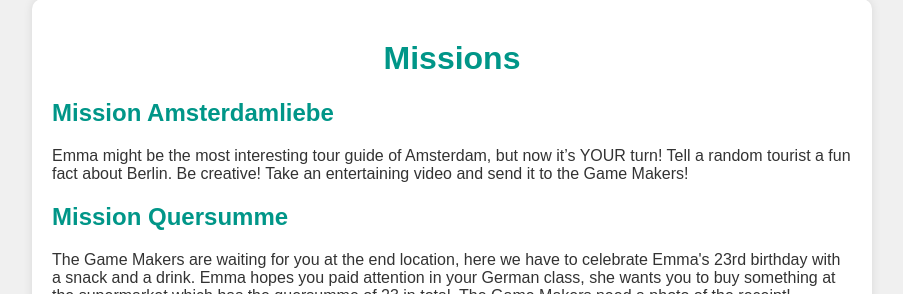
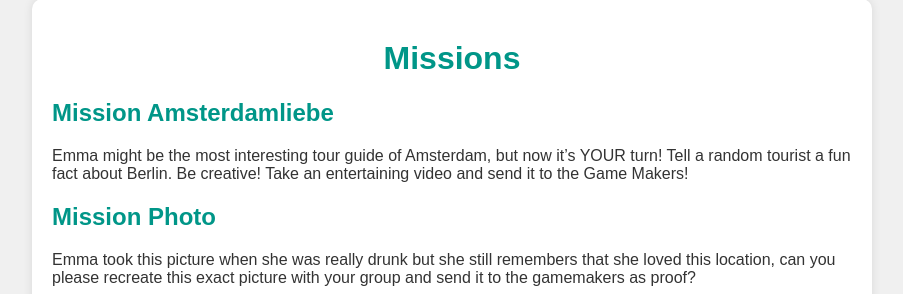
Before and after one commit to rubendcode/emmashunt, a Flask app: page /missions in a window 1280 px wide. Shown: the part 21-315 px from the top of the page, without its empty margins (188-1091 px from the left). Run offline with Flask 3, Linux system fonts and the light colour scheme.

Commit message:
poort
poort

```diff
--- a/templates/missions.html
+++ b/templates/missions.html
@@ -56,6 +56,12 @@
                 a fun fact about Berlin. Be creative! Take an entertaining video and send it to the Game Makers!</p>
         </div>
         <div class="mission">
+            <h2>Mission Photo</h2>
+            <p>Emma took this picture when she was really drunk but she still remembers that she loved this location,
+                can you please recreate this exact picture with your group and send it to the gamemakers as proof?</p>
+            <img src="{{ url_for('static', filename='poort.jpg') }}" alt="Drunk Emma's photo" class="photo">
+        </div>
+        <div class="mission">
             <h2>Mission Quersumme</h2>
             <p>The Game Makers are waiting for you at the end location, here we have to celebrate Emma's 23rd birthday
                 with a snack and a drink.
@@ -65,9 +71,10 @@
         <div class="mission">
             <h2>Mission JK (CLOSES AT 8)</h2>
             <p>Emma spreads so much love and creativity. Now it is time to give back. Draw something for Emma on the JK
-                common room white board for <strong>10 minutes</strong> and make a time lapse video of this.
+                common room white board for <strong>5 minutes</strong> and make a time lapse video of this.
 
-            <p><strong>The Computational Social Science common room is in the basement of the JK building at UvA
+            <p><strong>The white board you have to draw on is across the Computational Social Science common room is in
+                    the basement of the JK building at UvA
                     Roeterseiland.</strong>
             <p>
             </p>
--- a/templates/scavengerhunt.html
+++ b/templates/scavengerhunt.html
@@ -92,7 +92,9 @@
 
             You are not allowed to come to the final destination before you find all the coordinates!</p>
 
-            <p>The conctact person of your groups sends all pictures to: +31 6 13974921</p>
+            <p>1 conctact person of your groups sends all pictures to: +31 6 13974921
+                THE ORDER OF THE MISSIONS DOES NOT MATTER
+            </p>
             <button class="start-button" onclick="window.location.href='{{ url_for('missions') }}'">START THE
                 HUNT</button>
             <p><img src="{{ url_for('static', filename='liggendeemma.jpg') }}" alt="Cover Image" class="cover-image">
```
Also changed, not shown: 3 other files.
